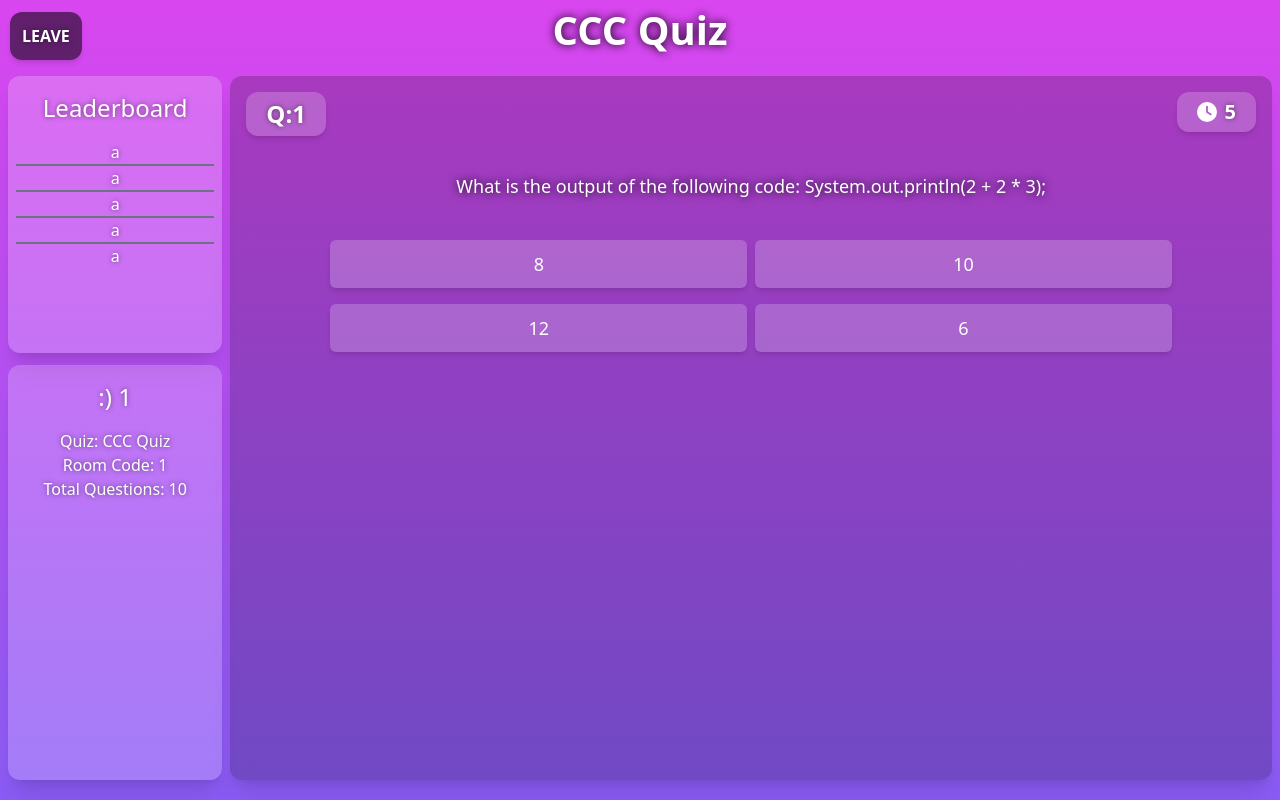
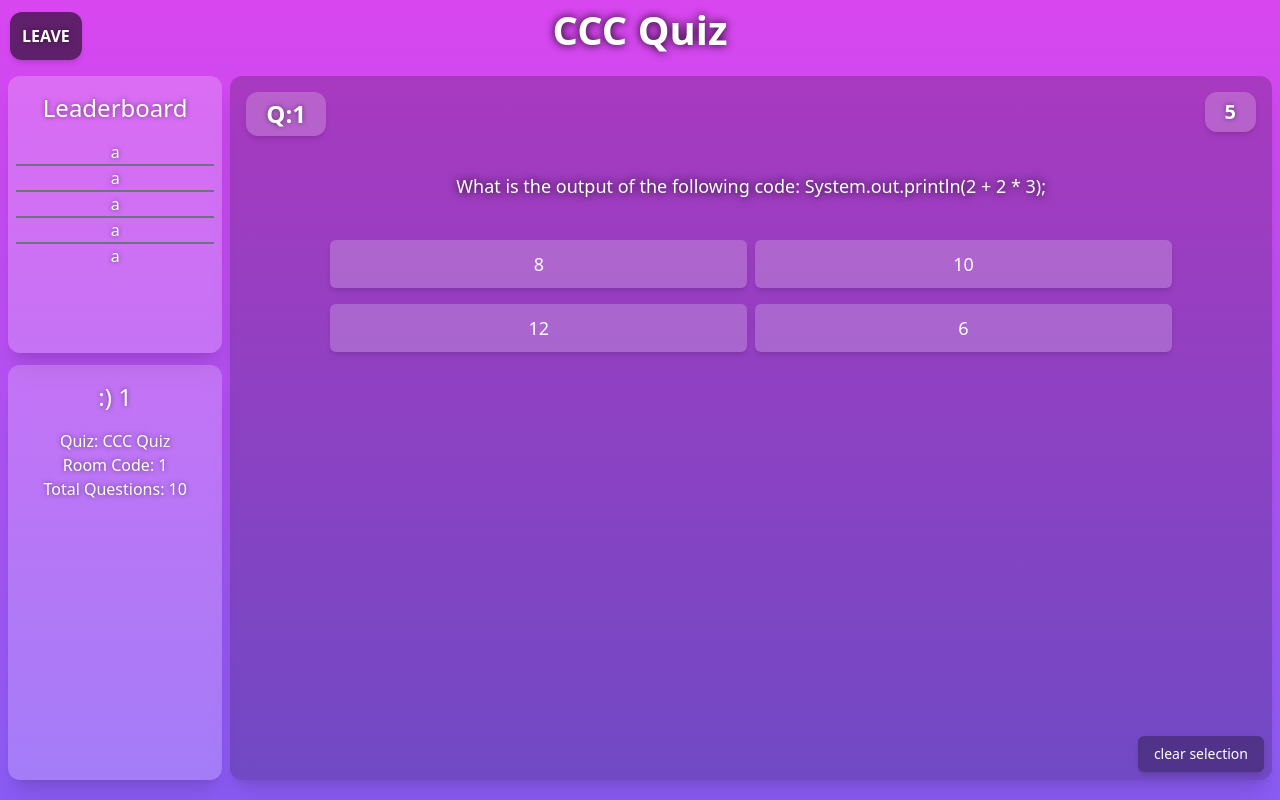
Before and after one commit to vishal290704/QuizTask, a React (Vite) app: page /room/1/1 in a window 1280 px wide. Built offline with nearby package versions, Linux system fonts and the light colour scheme.

Commit message:
quiz page

```diff
--- a/src/comps/QuizRoom.jsx
+++ b/src/comps/QuizRoom.jsx
@@ -10,16 +10,6 @@ const QuizRoom = () => {
   // data from previous page
   let { roomCode, username } = useParams();
 
-  // lock option
-  let [currentQues, setCurrentQues] = useState("");
-  let [selected, setSelected] = useState("");
-  const [selectedOptionIndex, setSelectedOptionIndex] = useState(null);
-  // let lockOption = (quesInd, opt) => {
-  //   console.log(quesInd + 1, "+", opt);
-  // };
-
-  // const currentQuestionIndex = 0;
-
   useEffect(() => {
     document.title = `${roomCode} - QuizSutra`;
   }, []);
@@ -31,6 +21,7 @@ const QuizRoom = () => {
   const [questions, setQuestions] = useState([]);
   let [currentQuestionIndex, setCurrentQuestionIndex] = useState(0);
   const [timeLeft, setTimeLeft] = useState(10); // question countdown default to 10 second
+  const [selectedOptionIndex, setSelectedOptionIndex] = useState("");
 
   // axios fetch
   const fetchQuizStatus = async () => {
@@ -45,15 +36,21 @@ const QuizRoom = () => {
       }
     } catch (err) {
       console.error(err.message);
+      setPrompt("Failed to fetch quiz. Please retry again.");
     }
   };
 
-  const lockOption = (cuestionIndex, optionIndex) => () => {
-    console.log(optionIndex);
-    console.log(cuestionIndex);
+  // lock option
+  const lockOption = (questionIndex, optionIndex) => () => {
+    console.log(optionIndex, "+", questionIndex);
 
-    setSelectedOptionIndex(optionIndex); // Update the selected option index
+    setSelectedOptionIndex(optionIndex);
   };
+
+  // clear selection
+  const clearSelection = () => {
+    setSelectedOptionIndex('')
+  }
 
   // useEffect to restart fetch if status false
   useEffect(() => {
@@ -61,7 +58,7 @@ const QuizRoom = () => {
     if (!quizStatus) {
       const timer = setInterval(() => {
         fetchQuizStatus();
-      }, 2000);
+      }, 1000);
 
       return () => clearInterval(timer);
     }
@@ -75,22 +72,32 @@ const QuizRoom = () => {
   // Automatically change questions and reset time
   useEffect(() => {
     if (quizStatus && questions.length > 0) {
-      const questionTimer = setInterval(() => {
-        if (currentQuestionIndex != 9) {
-          setCurrentQuestionIndex(
-            (prevIndex) => (prevIndex + 1) % questions.length
-          );
-          setTimeLeft(10); // Reset time to 10 seconds again
-        }
+      const quesTimer = setInterval(() => {
+        setCurrentQuestionIndex((prevIndex) => {
+          if (prevIndex < questions.length - 1) {
+            return prevIndex + 1; // Increment to the next question
+          } else {
+            clearInterval(quesTimer); // Clear the timer once all questions are done
+            return prevIndex; // Stay at the last question
+          }
+        });
+        console.log(currentQuestionIndex);
+
+        setTimeLeft(10); // Reset the timer
+        setSelectedOptionIndex(""); // Reset selected option
       }, 10000);
 
-      return () => clearInterval(questionTimer);
+      return () => clearInterval(quesTimer); // Cleanup
     }
-  }, [quizStatus, questions]);
+  }, [quizStatus, questions.length]);
 
   // 10 second timer
   useEffect(() => {
-    if (quizStatus && questions.length > 0) {
+    if (
+      quizStatus &&
+      questions.length > 0 &&
+      currentQuestionIndex < questions.length
+    ) {
       const countdown = setInterval(() => {
         setTimeLeft((prevTime) => (prevTime > 0 ? prevTime - 1 : 0));
       }, 1000);
@@ -157,7 +164,8 @@ const QuizRoom = () => {
 
           {/* quiz box - question panel */}
           <div className="relative flex flex-col items-center w-[96vw] py-[2vh] justify-center my-[2vh] h-[88vh] bg-[rgba(0,0,0,0.2)] rounded-xl shadow-xl">
-            {questions.length > 0 ? (
+            {/* mapping questions */}
+            {questions.length > 0 && currentQuestionIndex < questions.length ? (
               <div className="text-white w-full h-full wx text-lg text-center">
                 {/* Timer Display */}
                 <div className="absolute top-4 right-4 py-[6px] px-[20px] font-bold bg-[rgba(255,255,255,0.2)] text-white text-xl rounded-xl shadow-md">
@@ -175,20 +183,36 @@ const QuizRoom = () => {
                 <p className="mx-16 mt-20 text-6vh [text-shadow:0_0_10px_black]">
                   {questions[currentQuestionIndex].questionText}
                 </p>
-                {/* options */}
+                {/* mapping options */}
                 <div className="absolute w-full flex-wrap bottom-30 mt-6 space-y-4">
                   {questions[currentQuestionIndex].options.map(
                     (option, index) => (
                       <button
                         key={index}
                         onClick={lockOption(currentQuestionIndex, index)}
-                        className="w-2/5 py-2 h-12 px-4 mx-1 bg-[rgba(255,255,255,0.2)] text-center text-white rounded-md shadow-md hover:bg-[rgba(0,0,0,0.3)]"
+                        className={`w-2/5 py-2 min-h-12 px-4 mx-1 ${
+                          selectedOptionIndex === index
+                            ? "bg-[rgba(255,255,255,0.5)]"
+                            : "bg-[rgba(255,255,255,0.2)]"
+                        } text-center text-white rounded-md shadow-md hover:${
+                          selectedOptionIndex === index
+                            ? "bg-[rgba(255,255,255,0.5)]"
+                            : "bg-[rgba(0,0,0,0.3)]"
+                        }`}
                       >
                         {option}
                       </button>
                     )
                   )}
                 </div>
+
+                {/* clear selection */}
+                <button
+                  onClick={clearSelection}
+                  className="absolute bg-[rgba(0,0,0,0.3)] py-2 px-4 rounded-md text-sm bottom-2 right-2 shadow-md hover:bg-[rgba(0,0,0,0.1)]"
+                  >
+                  clear selection
+                </button>
               </div>
             ) : (
               <div className="text-white text-lg">Quiz is Loading...</div>
--- a/src/comps/clock.js
+++ /dev/null
@@ -1,4 +0,0 @@
-import { library } from '@fortawesome/fontawesome-svg-core';
-import { fas } from '@fortawesome/free-solid-svg-icons';
-
-library.add(fas);
```
